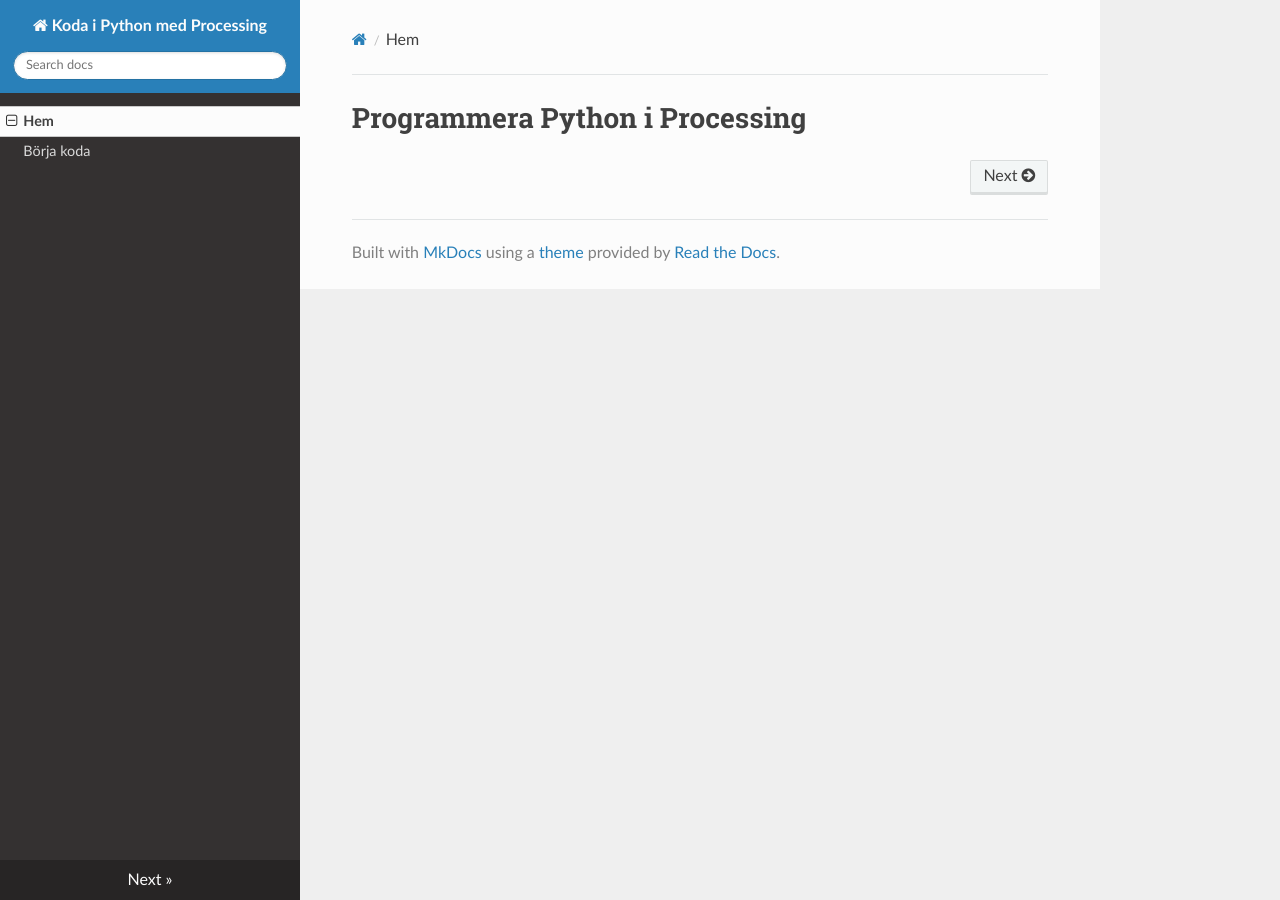
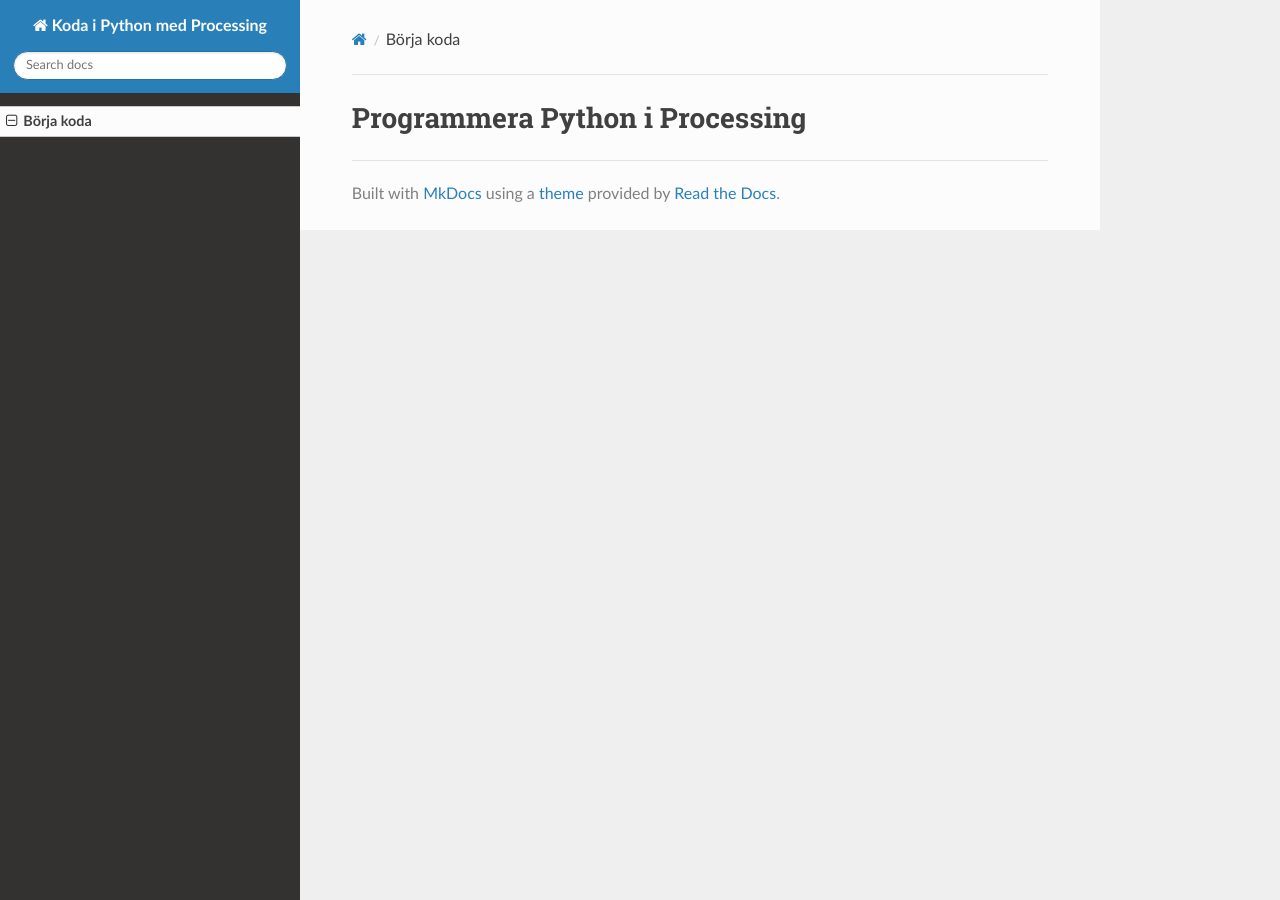
Before and after one commit to jonaslindemann/processing_python, an MkDocs documentation site: the page built from docs/index.md, in a window 1280 px wide. Built offline with MkDocs 1.6.1, drawn with Linux system fonts in a browser that asks for light colours; nearby versions of some CDN libraries; old or Windows-style settings are respelled for this version of MkDocs; part of the change alters nothing that is shown.

Commit message:
Update mkdocs.yml

```diff
--- a/mkdocs.yml
+++ b/mkdocs.yml
@@ -1,7 +1,6 @@
 site_name: Koda i Python med Processing
 
 pages:
-- Hem: index.md
-- Börja koda: koda.md
+- Börja koda: index.md
 
 theme: readthedocs
```
